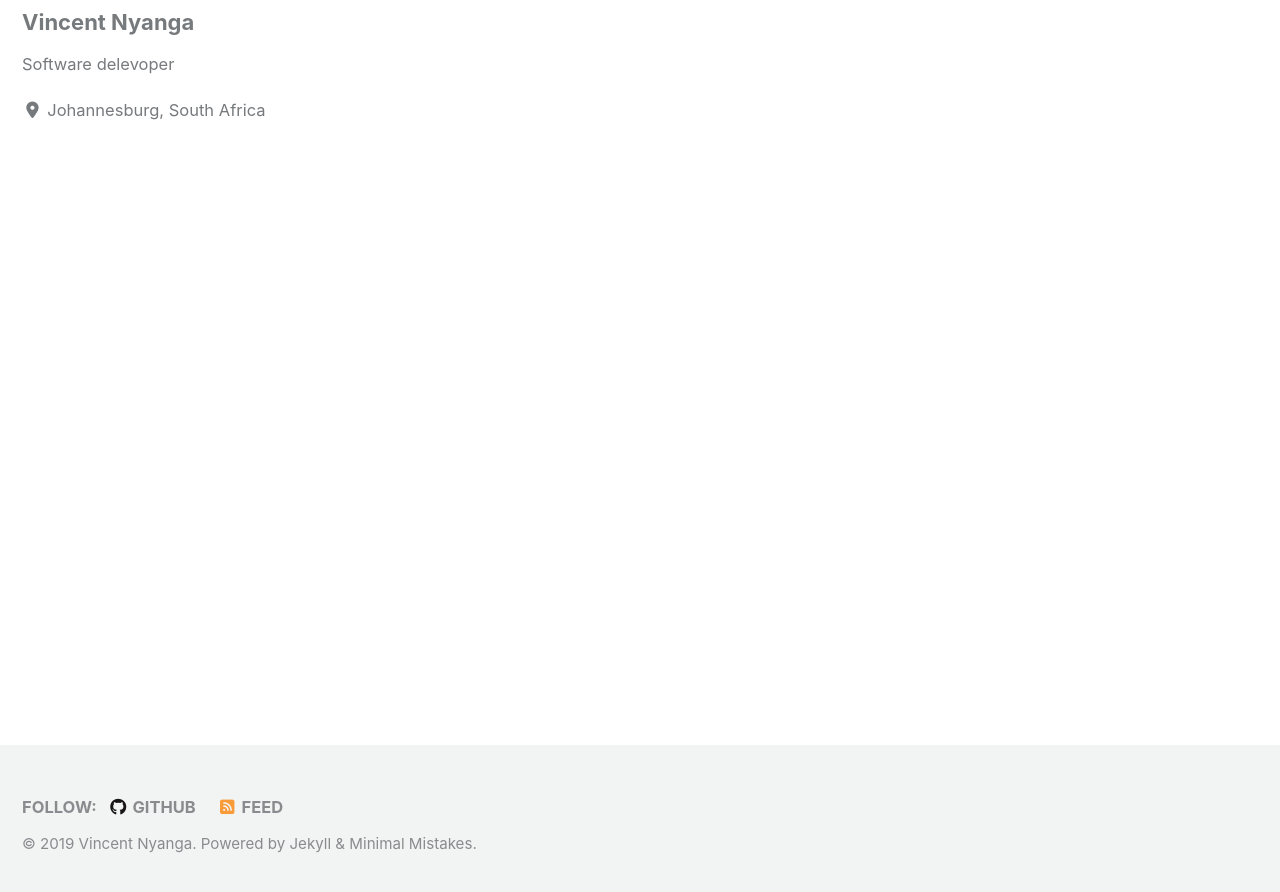
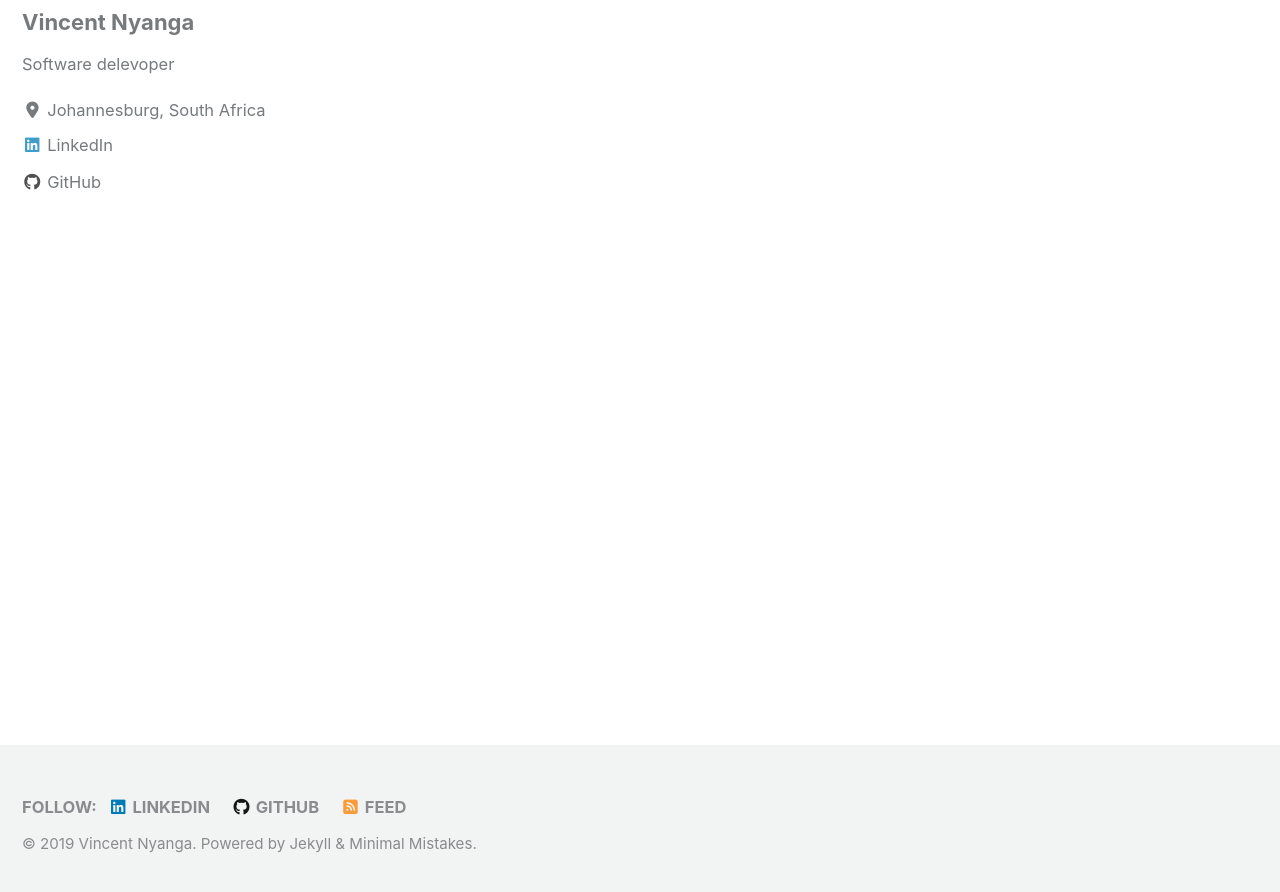
Before and after one commit to vince-nyanga/vince-nyanga.github.io, a Jekyll site: the page built from index.html, in a window 1280 px wide and 900 px high, scrolled down 222 px. Shown: the top 892 px of the window. Built offline with Jekyll 4.4.1, drawn with Linux system fonts in a browser that asks for light colours; cached includes are drawn as plain includes; nearby versions of some CDN libraries; the list of posts is cut into pages by our own code.

Commit message:
more setup

```diff
--- a/_config.yml
+++ b/_config.yml
@@ -113,46 +113,22 @@ author:
   location         : "Johannesburg, South Africa"
   email            :
   links:
-    - label: "Email"
-      icon: "fas fa-fw fa-envelope-square"
-      # url: mailto:your.name@email.com
-    - label: "Website"
-      icon: "fas fa-fw fa-link"
-      # url: "https://your-website.com"
-    - label: "Twitter"
-      icon: "fab fa-fw fa-twitter-square"
-      # url: "https://twitter.com/"
-    - label: "Facebook"
-      icon: "fab fa-fw fa-facebook-square"
-      # url: "https://facebook.com/"
+    - label: "LinkedIn"
+      icon: "fab fa-fw fa-linkedin"
+      url: "https://www.linkedin.com/in/vincentnyanga/"
     - label: "GitHub"
       icon: "fab fa-fw fa-github"
-      # url: "https://github.com/"
-    - label: "Instagram"
-      icon: "fab fa-fw fa-instagram"
-      # url: "https://instagram.com/"
+      url:  "https://github.com/vince-nyanga/"
 
 # Site Footer
 footer:
   links:
-    - label: "Twitter"
-      icon: "fab fa-fw fa-twitter-square"
-      # url:
-    - label: "Facebook"
-      icon: "fab fa-fw fa-facebook-square"
-      # url:
+    - label: "LinkedIn"
+      icon: "fab fa-fw fa-linkedin"
+      url: "https://www.linkedin.com/in/vincentnyanga/"
     - label: "GitHub"
       icon: "fab fa-fw fa-github"
-      url:  "https://github.com/vince-nyanga"
-    - label: "GitLab"
-      icon: "fab fa-fw fa-gitlab"
-      # url:
-    - label: "Bitbucket"
-      icon: "fab fa-fw fa-bitbucket"
-      # url:
-    - label: "Instagram"
-      icon: "fab fa-fw fa-instagram"
-      # url:
+      url:  "https://github.com/vince-nyanga/"
 
 
 # Reading Files
```
